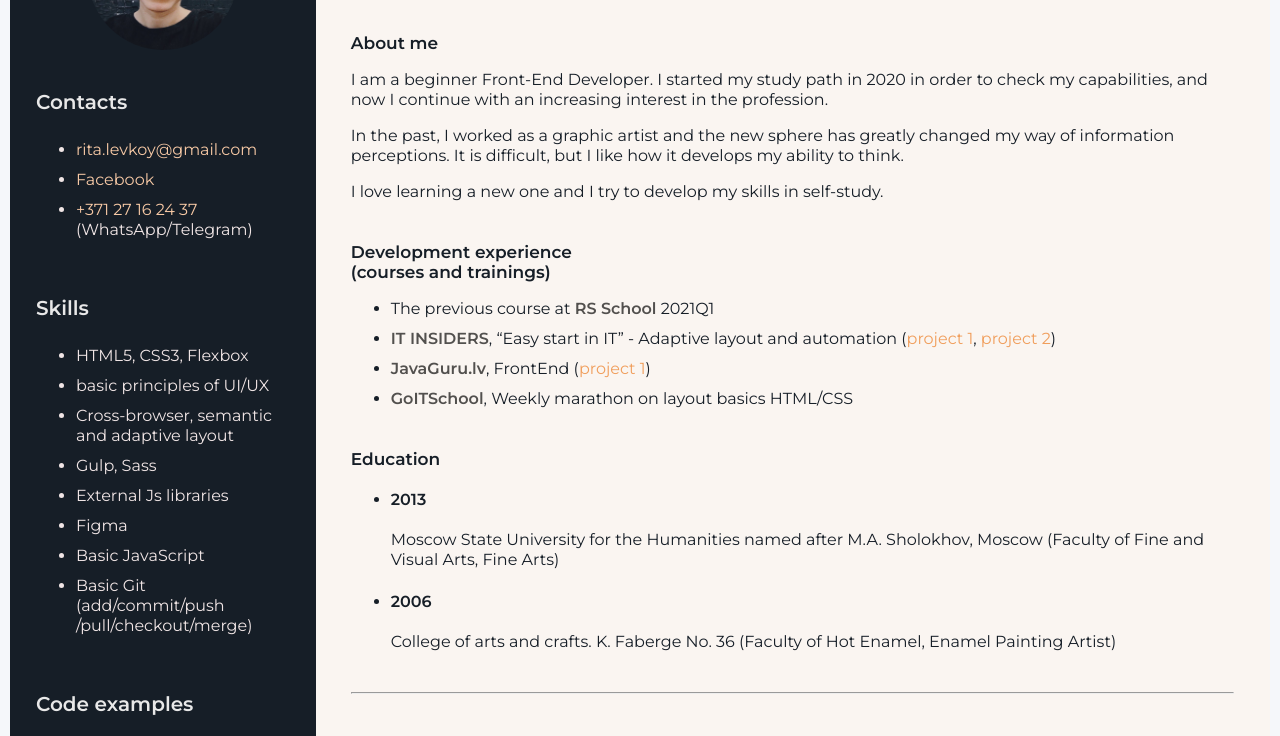
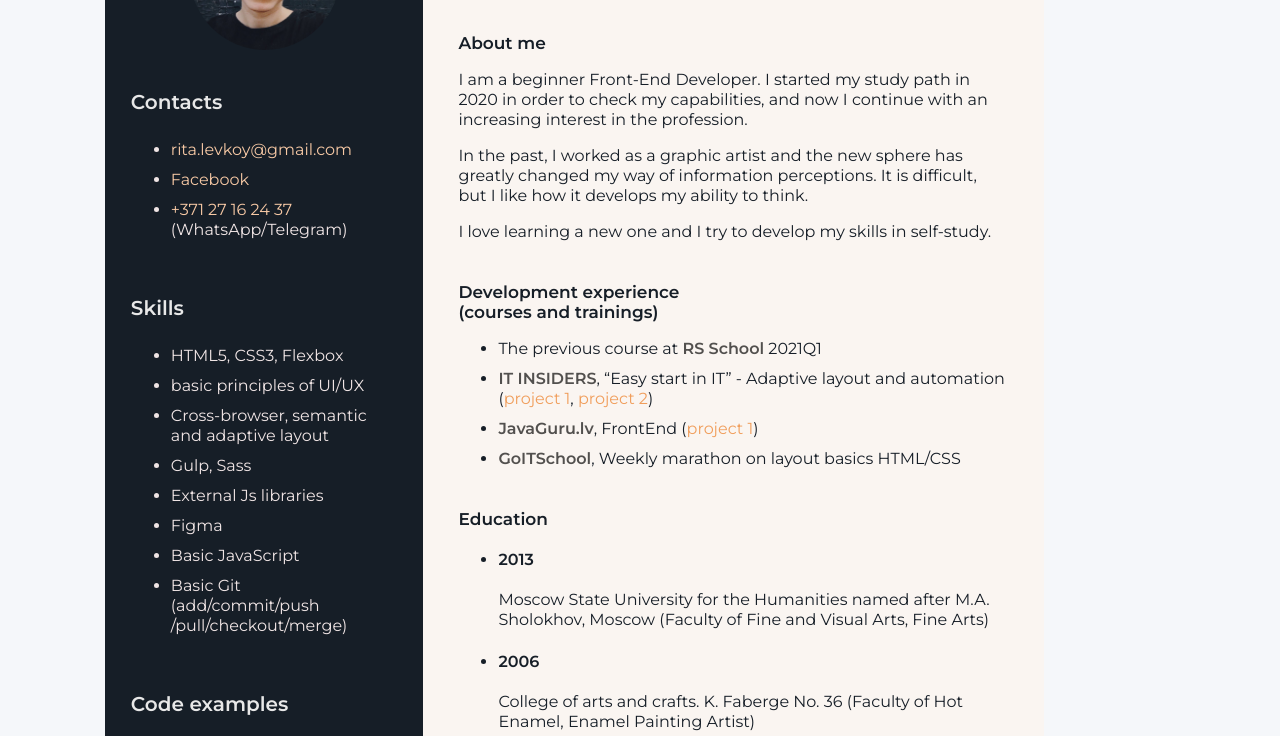
Before and after one commit to Rish-Fish/rsschool-cv, a plain HTML site: page index.html in a window 1280 px wide. Shown: the part 150-886 px from the top of the page. Drawn offline with Linux system fonts and the light colour scheme.

Commit message:
fix: add justufy-content for .cv

```diff
--- a/css/style.css
+++ b/css/style.css
@@ -1,17 +1,26 @@
 body {
   padding: 0;
-  margin: 0;
+  margin: 10px;
+
   box-sizing: border-box;
   background: #f5f7fa;
   font-family: "Montserrat", Arial, sans-serif;
 }
 
 .cv {
-  margin: 10px;
+  margin: 0 auto;
+  display: flex;
+  justify-content: center;
+  /* max-width: 800px; */
+  /* width: 100%; */
+  /* position: absolute;
+  left: 50%;
+  margin-left: -400px; */
 }
 .cv_wrapper {
   display: flex;
   flex-direction: row;
+  /* flex-wrap: nowrap; */
 }
 
 /* Left Side */
@@ -21,7 +30,8 @@ body {
   border-left: #161e27 1px solid;
   border-radius: 8px 0 0 8px;
   /* max-width: 250px; */
-  /* width: 25%; */
+  /* width: 100%; */
+  width: 25%;
   background: #161e27;
   color: #fff;
   padding: 15px 25px 15px 25px;
@@ -62,7 +72,7 @@ body {
 /* Right Side */
 .cv_right-side {
   flex-grow: 1;
-  /* max-width: 550px; */
+  max-width: 550px;
   /* width: 75%; */
   border-right: #faf5f1 1px solid;
   border-radius: 0 8px 8px 0;
@@ -122,7 +132,7 @@ body {
   flex-direction: column;
   /* align-items: stretch; */
   justify-content: space-between;
-  height: 30vh;
+  /* height: 30vh; */
 }
 .cv_footer-wrap {
   display: flex;
```
